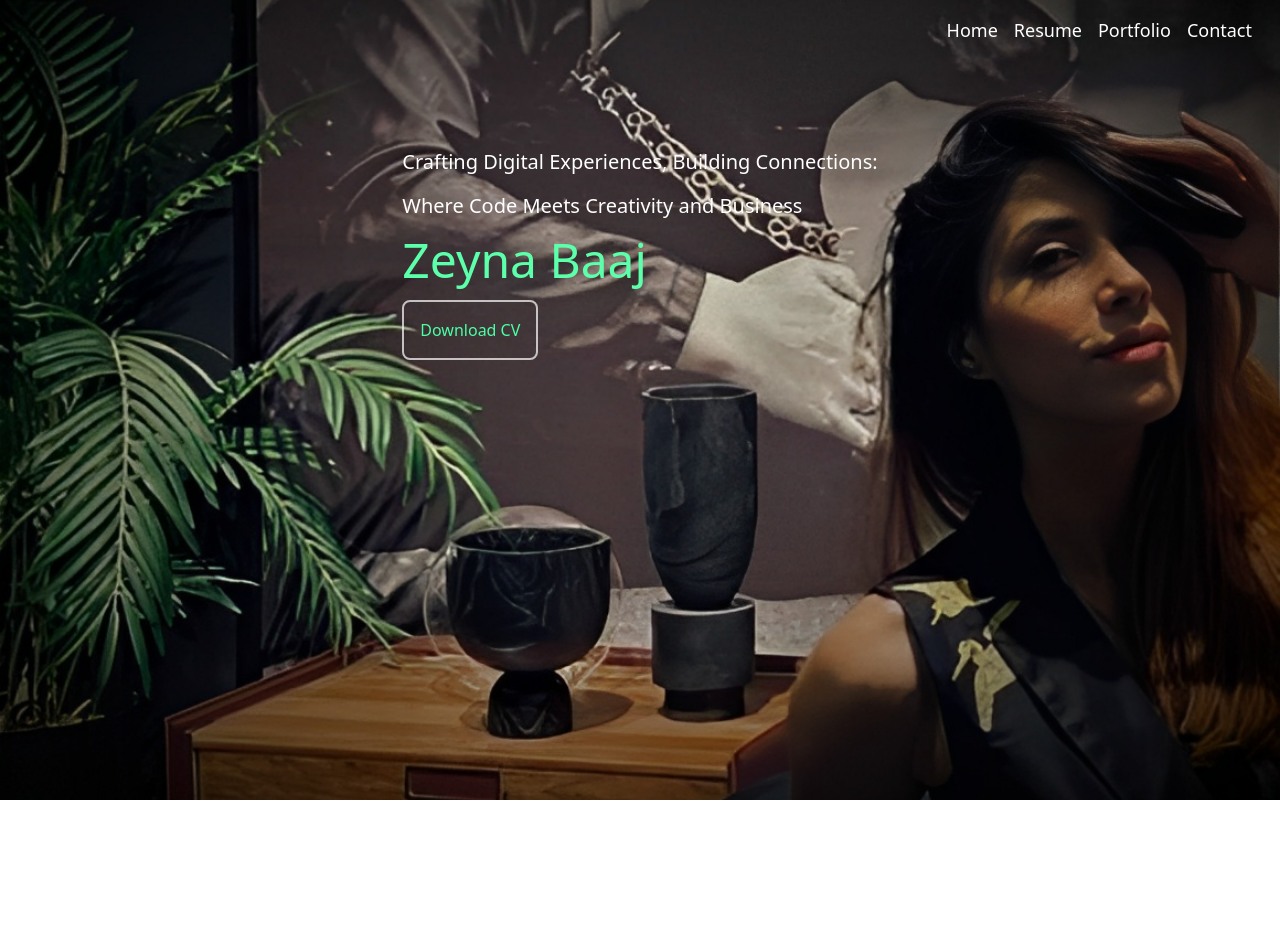
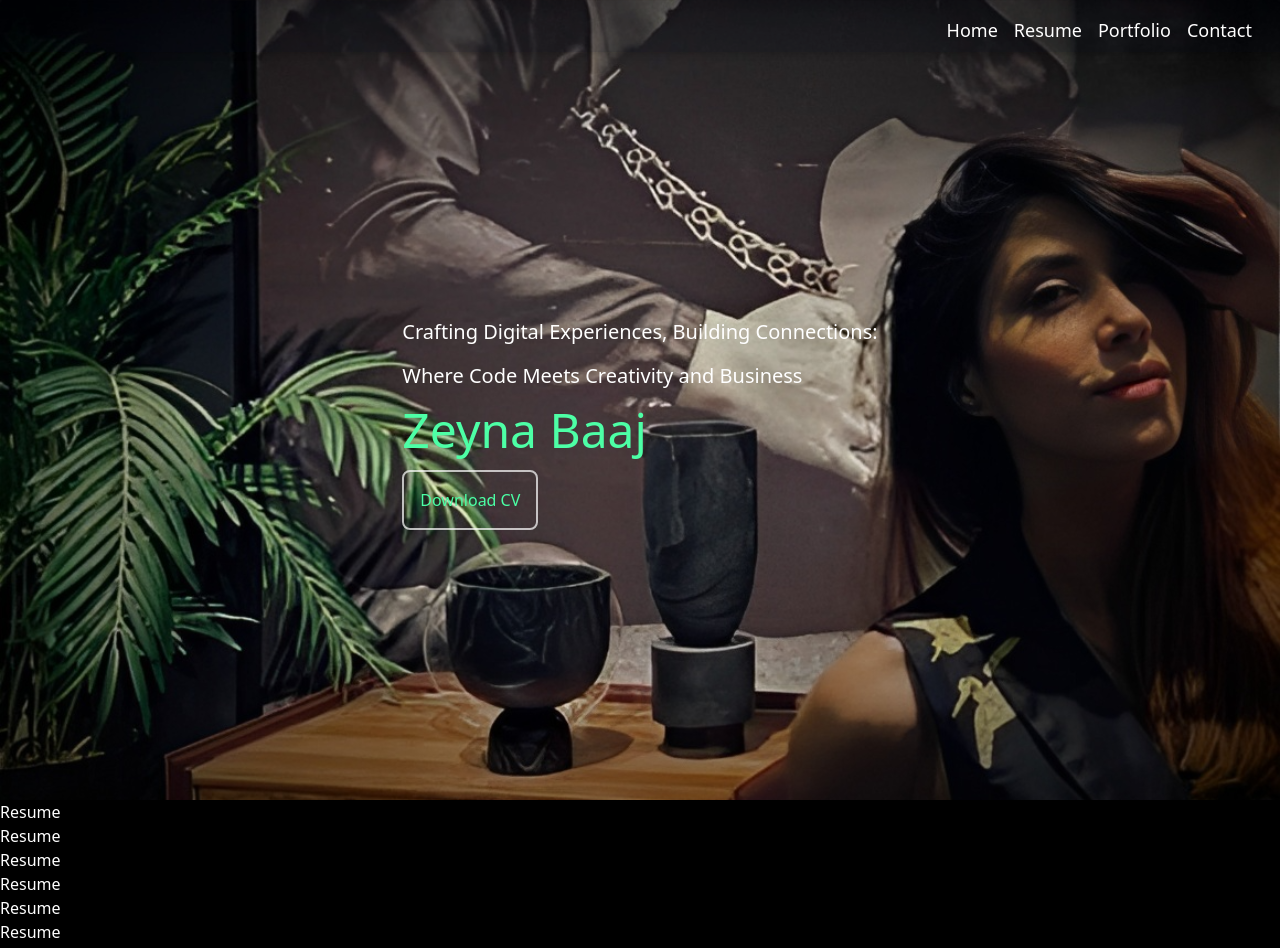
Before and after one commit to zainabaaj/portfolio, a Next.js app in the folder myportfolio/: page / in a window 1280 px wide. Shown: the top 948 px of the page. Before the commit the page ends 800 px from the top, so only its background shows below. Built offline with nearby package versions, Linux system fonts and the light colour scheme.

Commit message:
style: fade bg on scroll

```diff
--- /dev/null
+++ b/myportfolio/components/Intro.jsx
@@ -0,0 +1,70 @@
+import { motion } from "framer-motion";
+import DownloadPdfButton from "@/components/DownloadPdfButton";
+import React, { useEffect, useState } from "react";
+const Intro = () => {
+    const [bgOpacity, setBgOpacity] = useState(0);
+    useEffect(() => {
+        const handleScroll = () => {
+            // Calculate the opacity based on the scroll position
+            const opacity = window.scrollY / 600; // You can adjust this value
+
+            // Limit opacity to a maximum of 1
+            const limitedOpacity = Math.min(opacity, 1);
+
+            // Set the background opacity
+            setBgOpacity(limitedOpacity);
+        };
+
+        // Attach the scroll event listener
+        window.addEventListener("scroll", handleScroll);
+
+        // Clean up the event listener when the component unmounts
+        return () => {
+            window.removeEventListener("scroll", handleScroll);
+        };
+    }, []);
+    return (
+
+        <div
+            className="w-full min-h-screen flex flex-col m-auto md:p-12"
+            style={{
+                backgroundColor: `rgba(0, 0, 0, ${bgOpacity})`,
+                // Add other styles for your Intro component
+            }}
+        >
+            <motion.div className=" flex flex-col m-auto md:p-12 "
+                initial={{ opacity: 0 }}
+                animate={{ opacity: 1 }}
+                exit={{ opacity: 0 }}
+                transition={{ duration: 2, ease: "easeInOut" }}
+            >
+                <h2 className="text-xl md:pt-12 pb-4">
+                    Crafting Digital Experiences, Building Connections:
+                </h2>
+                <h2 className="text-xl ">
+                    Where Code Meets Creativity and Business
+                </h2>
+                <motion.h1
+
+                    animate={{
+                        color: [
+                            "#4BFFA5",
+                            "#FFFFFF",
+                            "#4BFFA5",
+                        ],
+                    }}
+                    transition={{
+                        color: { duration: 6, repeat: Infinity },
+                    }}
+                    className="text-5xl py-4"
+                >
+                    Zeyna Baaj
+                </motion.h1>
+                <DownloadPdfButton />
+            </motion.div>
+        </div >
+
+    )
+}
+
+export default Intro
--- /dev/null
+++ b/myportfolio/components/Resume.jsx
@@ -0,0 +1,23 @@
+import React from 'react'
+import { motion } from 'framer-motion'
+const Resume = () => {
+    return (
+        <div className='flex flex-col bg-black'>
+            <motion.div
+                initial={{ opacity: 0 }}
+                animate={{ opacity: 1 }}
+                exit={{ opacity: 0 }}
+            >
+                <div>Resume</div><div>Resume</div><div>Resume</div><div>Resume</div><div>Resume</div><div>Resume</div><div>Resume</div><div>Resume</div><div>Resume</div><div>Resume</div><div>Resume</div>
+                <div>Resume</div><div>Resume</div><div>Resume</div><div>Resume</div><div>Resume</div><div>Resume</div><div>Resume</div><div>Resume</div><div>Resume</div><div>Resume</div><div>Resume</div>
+                <div>Resume</div><div>Resume</div><div>Resume</div><div>Resume</div><div>Resume</div><div>Resume</div><div>Resume</div><div>Resume</div><div>Resume</div><div>Resume</div><div>Resume</div>
+                <div>Resume</div><div>Resume</div><div>Resume</div><div>Resume</div><div>Resume</div><div>Resume</div><div>Resume</div><div>Resume</div><div>Resume</div><div>Resume</div><div>Resume</div>
+                <div>Resume</div><div>Resume</div><div>Resume</div><div>Resume</div><div>Resume</div><div>Resume</div><div>Resume</div><div>Resume</div><div>Resume</div><div>Resume</div><div>Resume</div>
+
+                <div>Resume</div><div>Resume</div><div>Resume</div><div>Resume</div><div>Resume</div><div>Resume</div><div>Resume</div><div>Resume</div><div>Resume</div><div>Resume</div><div>Resume</div>
+            </motion.div>
+        </div>
+    )
+}
+
+export default Resume
--- a/myportfolio/components/header.js
+++ b/myportfolio/components/header.js
@@ -1,7 +1,7 @@
 import Link from "next/link";
 import { motion } from "framer-motion"
 const Header = () => (
-  <header className="w-full">
+  <header className="w-full fixed top-0 shadow-md bg-slate-950 bg-opacity-20">
     <nav className="w-full text-lg flex flex-row justify-end pt-2 md:pr-5 ">
       <motion.div
         className="p-2 cursor-pointer"
--- a/myportfolio/components/page.js
+++ b/myportfolio/components/page.js
@@ -4,15 +4,15 @@ import Header from "./header";
 export default function Page({ children }) {
   const divStyle = {
     backgroundImage: "url('/bg.png')",
-    backgroundSize: "cover",
     backgroundRepeat: "no-repeat",
+    backgroundAttachment: "fixed",
     backgroundPosition: "center",
 
 
   };
   return (
     <>
-      <div style={divStyle} className="min-h-screen w-full  flex flex-col items-center">
+      <div style={divStyle} className="min-h-screen w-full  bg-cover flex flex-col items-center">
         <Header />
 
         <main>{children}</main>
@@ -23,18 +23,11 @@ export default function Page({ children }) {
           padding: 0;
           color: #fff;
 
-            monospace;
-          position: relative;
-          width: 100%;
-          height: 100%;
-          overflow-x: hidden;
+
 
         }
 
-        #__next {
-          height: 100%;
-          overflow: hidden;
-        }
+
 
         .page-transition-wrapper {
           height: 100%;
@@ -88,15 +81,7 @@ export default function Page({ children }) {
           font-size: 1rem;
         }
       `}</style>
-        <style jsx>{`
-        html,
-        body {
-          background-image: url('/bg.jpg');
-          background-size: cover;
-          background-repeat: no-repeat;
-          background-position: center;
-        }
-      `}</style>
+
       </div>
 
     </>
--- a/myportfolio/pages/index.js
+++ b/myportfolio/pages/index.js
@@ -1,55 +1,21 @@
 import React from "react";
 import Page from "../components/page";
-import { motion } from "framer-motion";
-import DownloadPdfButton from "@/components/DownloadPdfButton";
-
+import Intro from "@/components/Intro";
+import Resume from "@/components/Resume";
+import BackgroundImage from "@/components/BackgroundImage";
 export default function Home() {
   const config = {
     type: "spring",
     damping: 20,
     stiffness: 100
   };
-  const divStyle = {
-    backgroundImage: "url('/bg.jpg')",
-    backgroundSize: "cover",
-    backgroundRepeat: "no-repeat",
-    backgroundPosition: "center"
-  };
   return (
     <Page >
+      {/* <BackgroundImage /> */}
+      <Intro />
+      <Resume />
 
-      <motion.div className=" flex flex-col m-auto md:p-12 "
-        initial={{ opacity: 0 }}
-        animate={{ opacity: 1 }}
-        exit={{ opacity: 0 }}
-        transition={{ duration: 2, ease: "easeInOut" }}
-      >
-        <h2 className="text-xl md:pt-12 pb-4">
-          Crafting Digital Experiences, Building Connections:
-        </h2>
-        <h2 className="text-xl ">
-          Where Code Meets Creativity and Business
-        </h2>
-        <motion.h1
 
-          animate={{
-            color: [
-              "#4BFFA5",
-              "#FFFFFF",
-              "#4BFFA5",
-            ],
-          }}
-          transition={{
-            color: { duration: 6, repeat: Infinity },
-          }}
-          className="text-5xl py-4"
-        >
-          Zeyna Baaj
-        </motion.h1>
-        <DownloadPdfButton />
-      </motion.div>
-
-      <style jsx>{``}</style>
     </Page>
   );
 }
```
Also changed, not shown: myportfolio/components/BackgroundImage.jsx (renamed from myportfolio/components/backgroundImage.js).
